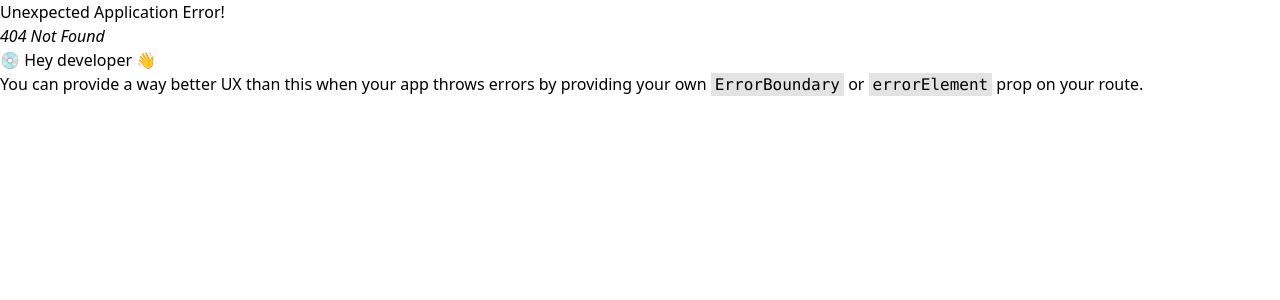
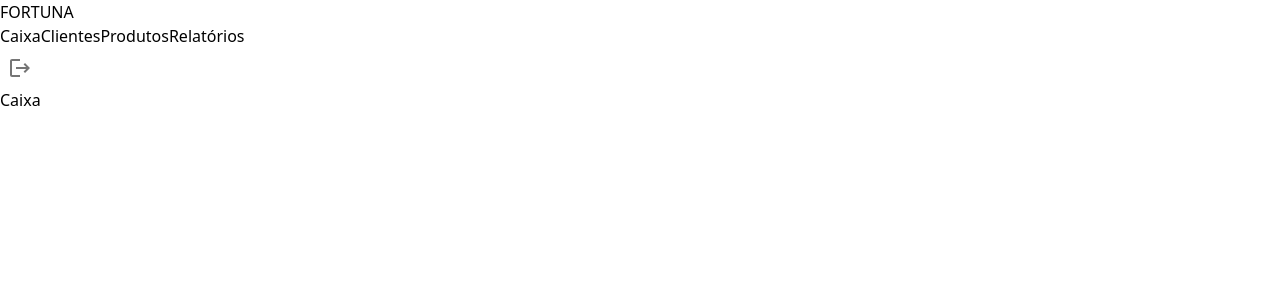
Before and after one commit to paulotss/fortuna_frontend, a React (Vite) app: page /cashier in a window 1280 px wide. Before the commit this address had no page. Shown: the top 300 px of the page. Built offline with nearby package versions, Linux system fonts and the light colour scheme.

Commit message:
create cashier page

```diff
--- a/src/App.tsx
+++ b/src/App.tsx
@@ -1,10 +1,36 @@
 import Header from "./components/Header"
+import SectionLink from "./components/SectionLink"
+import CurrencyExchangeIcon from '@mui/icons-material/CurrencyExchange';
+import AccountCircleIcon from '@mui/icons-material/AccountCircle';
+import InventoryIcon from '@mui/icons-material/Inventory';
+import AutoGraphIcon from '@mui/icons-material/AutoGraph';
 
 function App() {
   return (
     <>
       <Header/>
-      <p>Home Page</p>
+      <section className='flex flex-wrap justify-center mt-4'>
+        <SectionLink
+          icon={<CurrencyExchangeIcon fontSize='large'/>}
+          title="Caixa"
+          link="/cashier"
+        />
+        <SectionLink
+          icon={<AccountCircleIcon fontSize='large'/>}
+          title="Clientes"
+          link="/"
+        />
+        <SectionLink
+          icon={<InventoryIcon fontSize='large'/>}
+          title="Produtos"
+          link="/"
+        />
+        <SectionLink
+          icon={<AutoGraphIcon fontSize='large'/>}
+          title="Relatórios"
+          link="/"
+        />
+      </section>
     </>
   )
 }
--- /dev/null
+++ b/src/components/SectionLink.tsx
@@ -0,0 +1,22 @@
+import { ReactNode } from 'react';
+import { Link } from 'react-router-dom';
+
+interface SectionLinkProps {
+  icon: ReactNode;
+  title: string;
+  link: string;
+}
+
+function SectionLink(props: SectionLinkProps) {
+  const { icon, link, title } = props;
+  return (
+    <Link to={link} className=''>
+      <div className='w-32 bg-yellow-600 m-2 rounded p-5'>
+        <div className='text-2xl text-center'>{ icon }</div>
+        <p className='text-xs text-center'>{ title }</p>
+      </div>
+    </Link>
+  )
+}
+
+export default SectionLink;
--- /dev/null
+++ b/src/pages/CashierPage.tsx
@@ -0,0 +1,12 @@
+import Header from "../components/Header";
+
+function CashierPage() {
+  return (
+    <>
+      <Header/>
+      <p>Caixa</p>
+    </>
+  )
+}
+
+export default CashierPage;
--- a/src/router.tsx
+++ b/src/router.tsx
@@ -2,15 +2,21 @@ import { createBrowserRouter } from 'react-router-dom';
 import RouteGuard from './components/RouteGuard.tsx';
 import App from './App.tsx';
 import LoginPage from './pages/LoginPage';
+import CashierPage from './pages/CashierPage.tsx';
 
 const router = createBrowserRouter([
   {
     path: '/',
     element: <RouteGuard level={2}><App/></RouteGuard>
+
   },
   {
     path: '/login',
     element: <LoginPage></LoginPage>
+  },
+  {
+    path: '/cashier',
+    element: <CashierPage></CashierPage>
   }
 ]);
 
```
